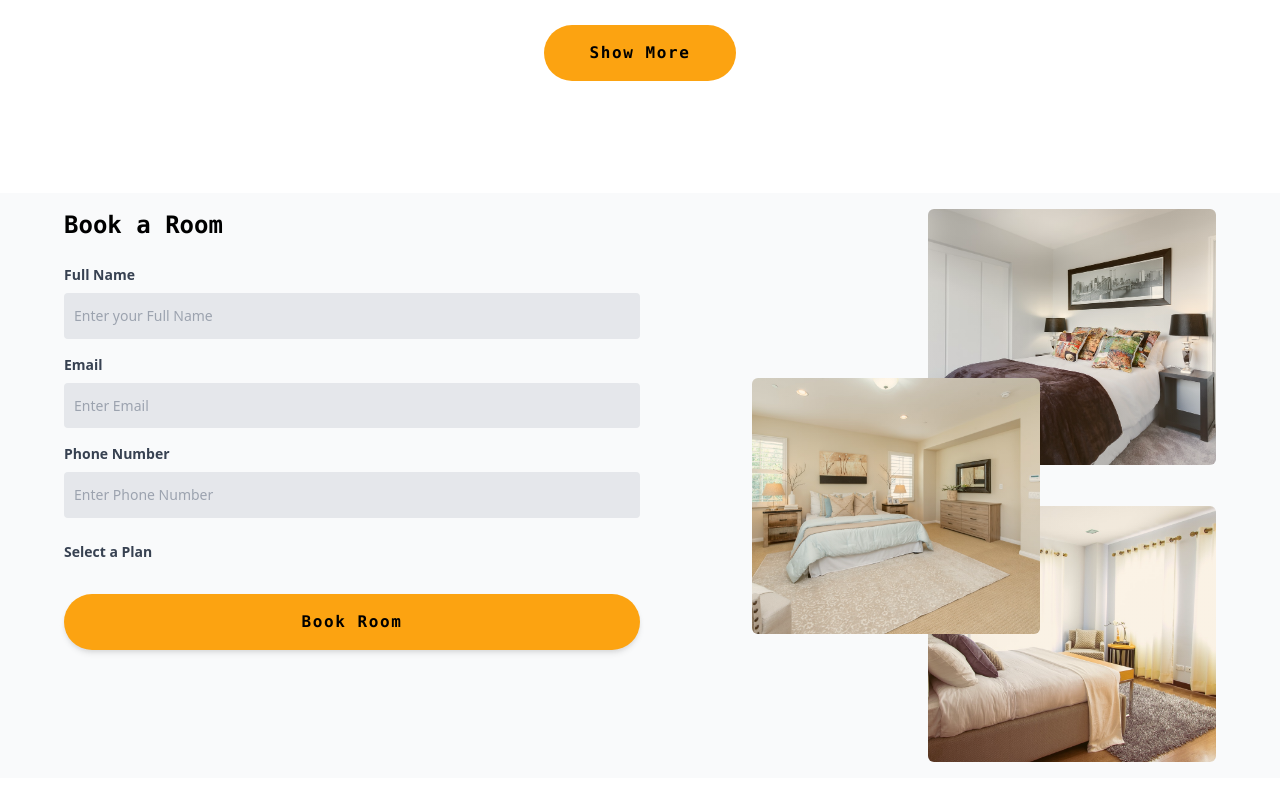
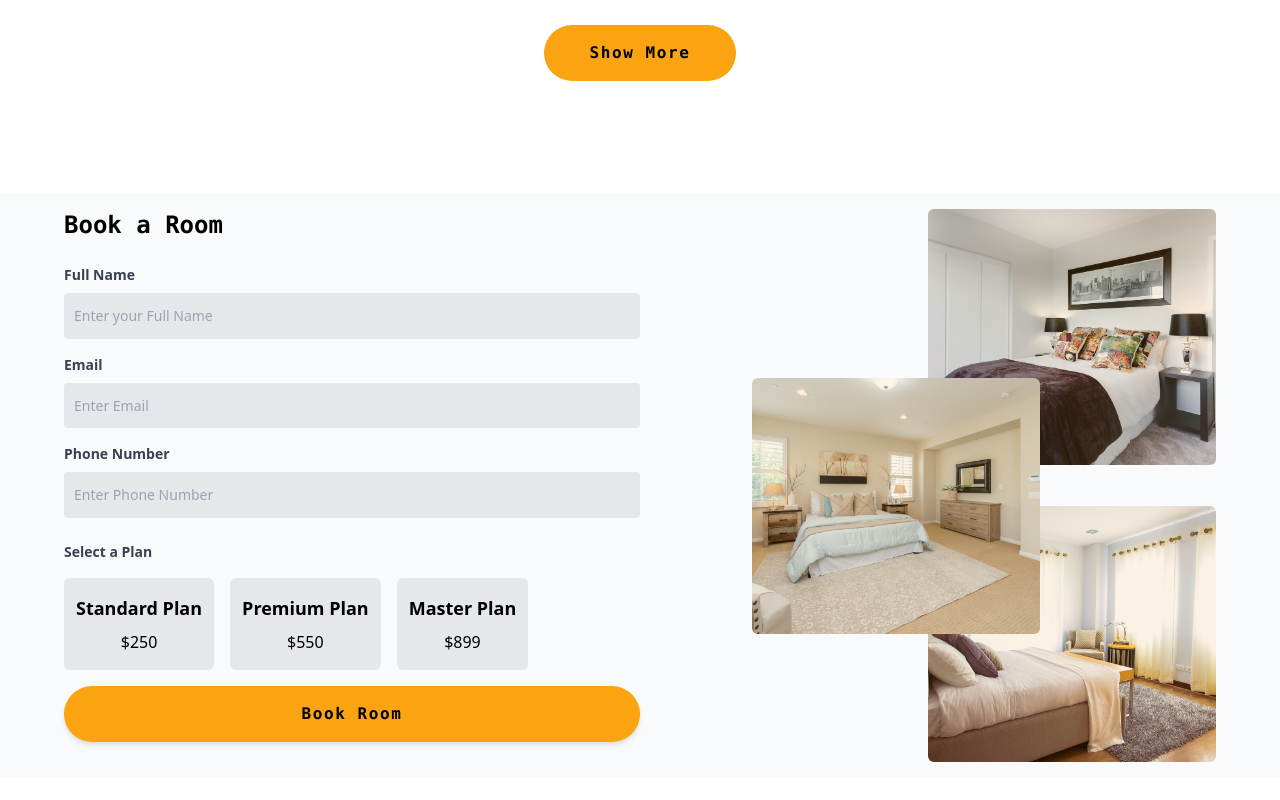
Before and after one commit to cliffaust/nimbo, a React (Create React App) app: page / in a window 1280 px wide. Shown: the part 2366-3166 px from the top of the page. Built offline with nearby package versions, Linux system fonts and the light colour scheme; a web font is replaced by a local one.

Commit message:
added lines of code

```diff
--- a/src/components/Book.js
+++ b/src/components/Book.js
@@ -62,6 +62,20 @@ function Book() {
         <div class="block text-gray-700 text-sm font-bold mb-4 mt-6">
           Select a Plan
         </div>
+        <div className="flex gap-4 items-center">
+          <div className="py-4 px-3 cursor-pointer flex flex-col items-center rounded-md bg-gray-200">
+            <h1 className="block text-lg font-bold">Standard Plan</h1>
+            <h3 className="block text-base mt-2">$250</h3>
+          </div>
+          <div className="py-4 px-3 cursor-pointer flex flex-col items-center rounded-md bg-gray-200">
+            <h1 className="block text-lg font-bold">Premium Plan</h1>
+            <h3 className="block text-base mt-2">$550</h3>
+          </div>
+          <div className="py-4 px-3 cursor-pointer flex flex-col items-center rounded-md bg-gray-200">
+            <h1 className="block text-lg font-bold">Master Plan</h1>
+            <h3 className="block text-base mt-2">$899</h3>
+          </div>
+        </div>
         <button className="btn bg-primary-yellow shadow-md mt-4">
           Book Room
         </button>
```
